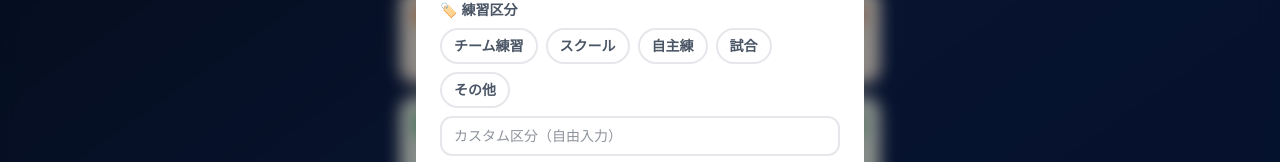
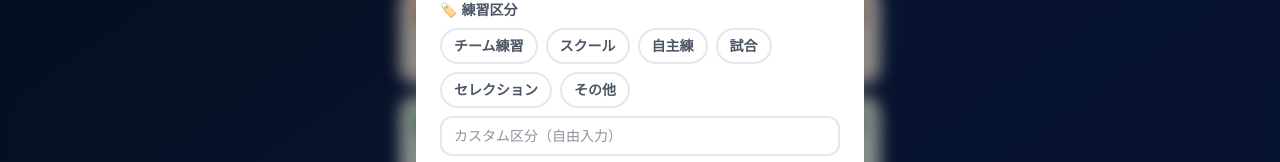
Before and after one commit to reiteru-n/soccer-trianing, a Next.js app: page /notes in a window 1280 px wide. Both pictures are taken after a click on the button "ノートを追加". Shown: the part 284-446 px from the top of the page. Built offline with nearby package versions, Linux system fonts and the light colour scheme.

Commit message:
区分にセレクションを追加

```diff
--- a/components/NoteForm.tsx
+++ b/components/NoteForm.tsx
@@ -11,7 +11,7 @@ interface Props {
   initialValues?: PracticeNote;
 }
 
-const PRESET_CATEGORIES = ['チーム練習', 'スクール', '自主練', '試合', 'その他'];
+const PRESET_CATEGORIES = ['チーム練習', 'スクール', '自主練', '試合', 'セレクション', 'その他'];
 
 function todayStr() {
   const d = new Date();
--- a/components/PracticeStats.tsx
+++ b/components/PracticeStats.tsx
@@ -10,7 +10,8 @@ const CATEGORY_COLORS: Record<string, { bg: string; badge: string; text: string
   'チーム練習': { bg: 'bg-blue-50',   badge: 'bg-blue-600',   text: 'text-blue-700' },
   'スクール':   { bg: 'bg-green-50',  badge: 'bg-green-600',  text: 'text-green-700' },
   '試合':       { bg: 'bg-red-50',    badge: 'bg-red-600',    text: 'text-red-700' },
-  '自主練':     { bg: 'bg-orange-50', badge: 'bg-orange-500', text: 'text-orange-700' },
+  '自主練':       { bg: 'bg-orange-50', badge: 'bg-orange-500', text: 'text-orange-700' },
+  'セレクション': { bg: 'bg-purple-50', badge: 'bg-purple-600', text: 'text-purple-700' },
 };
 const DEFAULT_COLOR = { bg: 'bg-gray-50', badge: 'bg-gray-500', text: 'text-gray-700' };
 
```
